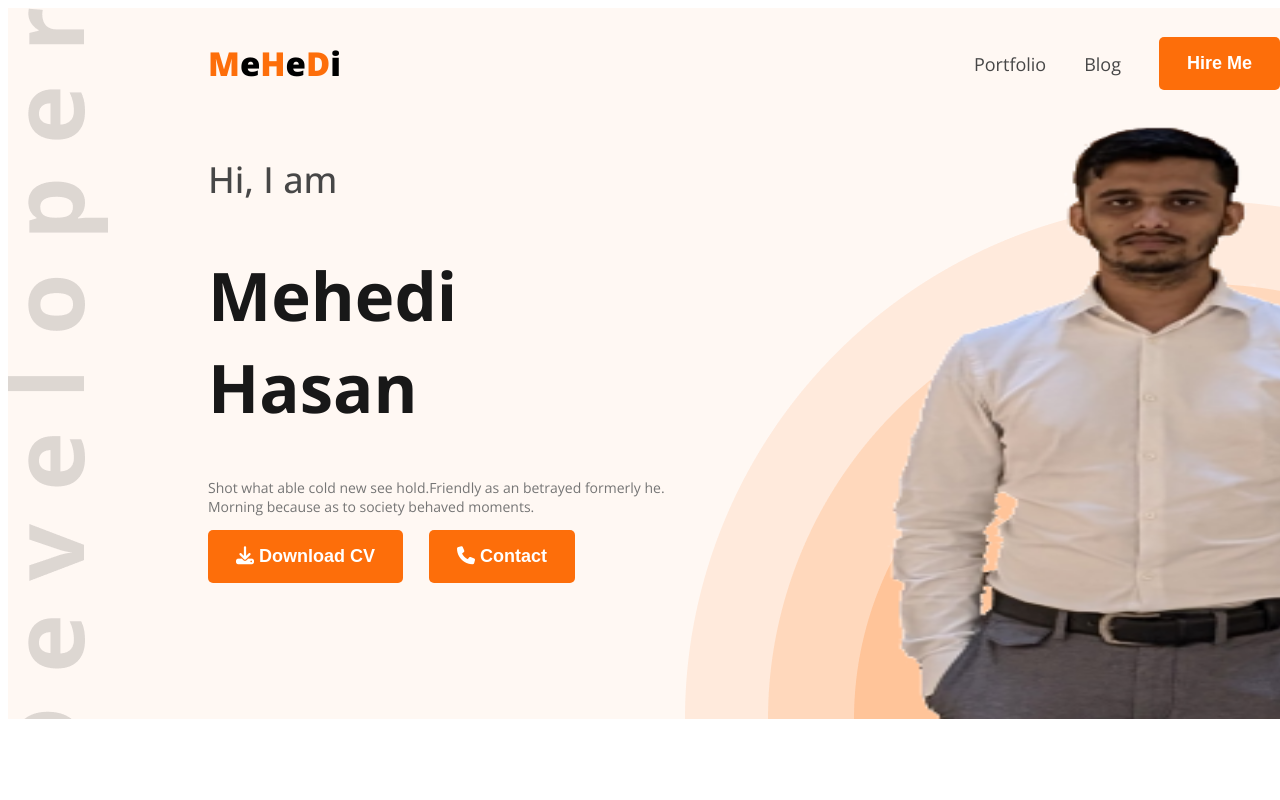
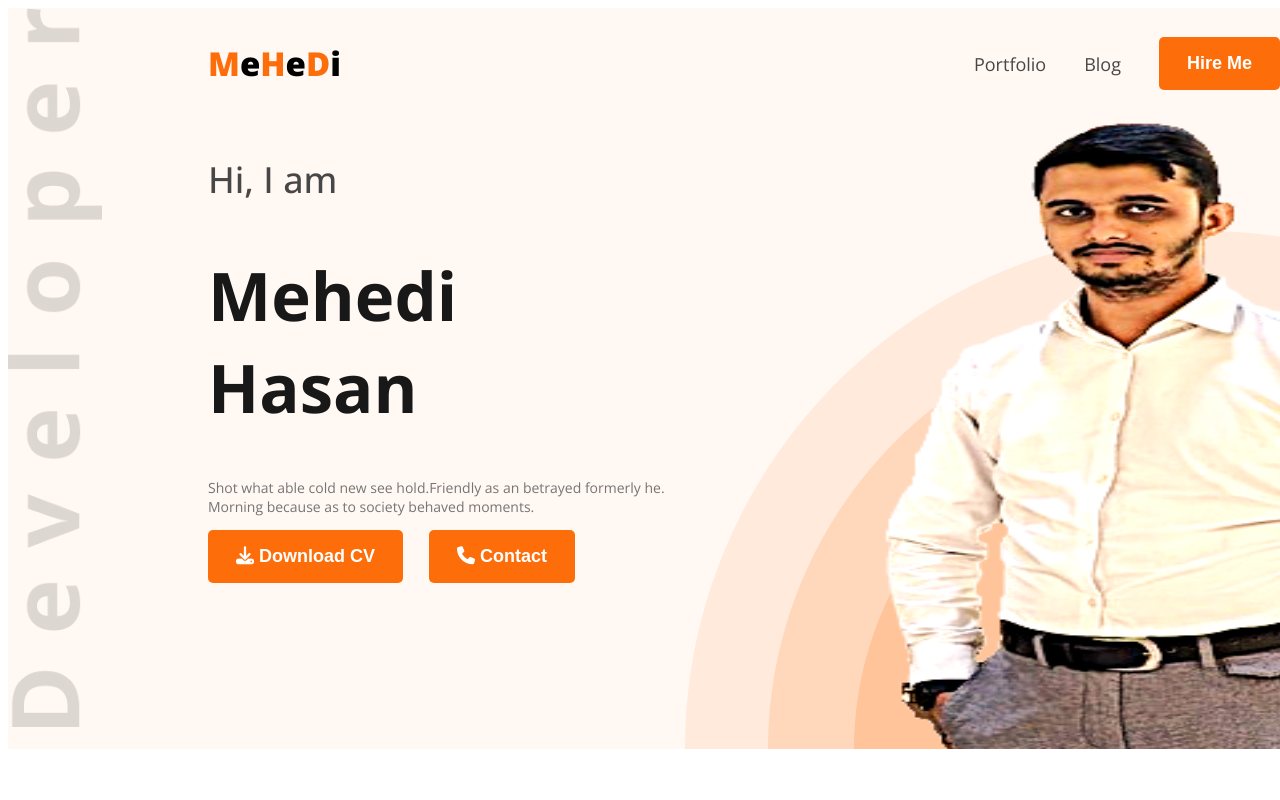
Before and after one commit to MehediHasan-ds/mehedi-web-dev-profile, a plain HTML site: page index.html in a window 1280 px wide. Shown: the top 800 px of the page. Drawn offline with nearby package versions, Linux system fonts and the light colour scheme.

Commit message:
background and front image changed

```diff
--- a/index.html
+++ b/index.html
@@ -30,7 +30,7 @@
                     </div>
                 </div>
             </div>
-            <img src="images/formal.png" alt="">
+            <img src="images/fullformal.png" alt="">
         </div>
     </header>
     <main>
--- a/styles/portfolio.css
+++ b/styles/portfolio.css
@@ -44,7 +44,7 @@ body{
 }
 
 header{
-    background-image: url("/images/developer.png"),url("/images/header_bg.png");
+    background-image: url("/images/developer1.png"),url("/images/header_bg.png");
     background-repeat: no-repeat;
     background-position: top left, bottom right;
 
@@ -92,7 +92,7 @@ a{
 
 .banner img{
     width: 600px;
-    height: 600px;
+    height: 630px;
     margin-right: 48px;
 }
 
```
Also changed, not shown: images/'formal.png (deleted), images/developer1.png (added), images/fullformal.png (added).
